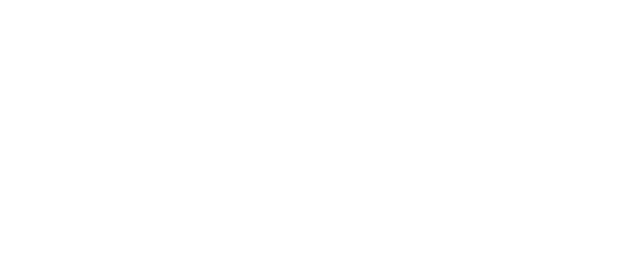
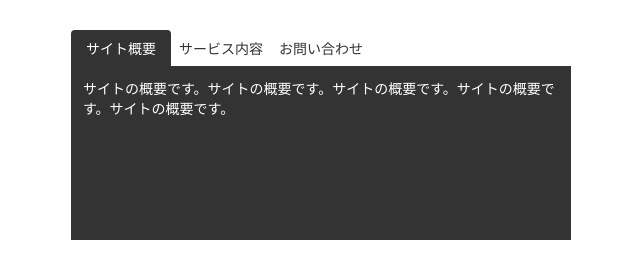
Before and after one commit to Kazuki-0528/MyTabMenu, a plain HTML site: page index.html in a window 1280 px wide. Shown: the whole page, without its empty margins (319-959 px from the left). Drawn offline with Linux system fonts and the light colour scheme.

Commit message:
[add]a:not(.active)を使用

```diff
--- a/css/styles.css
+++ b/css/styles.css
@@ -0,0 +1,47 @@
+body {
+  font-size: 14px;
+}
+
+.container {
+  margin: 30px auto;
+  width: 500px;
+}
+
+.menu {
+  list-style: none;
+  padding: 0;
+  margin: 0;
+  display: flex;
+}
+
+.menu li a {
+  display: inline-block;
+  width: 100px;
+  text-align: center;
+  padding: 8px 0;
+  color: #333;
+  text-decoration: none;
+  border-radius: 4px 4px 0 0;
+}
+
+.menu li a.active {
+  background: #333;
+  color: #fff
+}
+
+.menu li a:not(.active):hover {
+  opacity: 0.5;
+  transition: opacity 0.4s;
+}
+
+.content.active {
+  background: #333;
+  color: #fff;
+  min-height: 150px;
+  padding: 12px;
+  display: block;
+}
+
+.content {
+  display: none;
+}
--- a/index.html
+++ b/index.html
@@ -6,7 +6,23 @@
   <link rel="stylesheet" href="css/styles.css">
 </head>
 <body>
+  <div class="container">
+    <ul class="menu">
+      <li><a href="#" class="active">サイト概要</a></li>
+      <li><a href="#">サービス内容</a></li>
+      <li><a href="#">お問い合わせ</a></li>
+    </ul>
 
+    <section class="content active">
+      サイトの概要です。サイトの概要です。サイトの概要です。サイトの概要です。サイトの概要です。
+    </section>
+    <section class="content">
+      サービス内容。サービス内容。サービス内容。サービス内容。サービス内容。サービス内容。サービス内容。
+    </section>
+    <section class="content">
+      お問い合わせ。お問い合わせ。お問い合わせ。お問い合わせ。お問い合わせ。お問い合わせ。お問い合わせ。お問い合わせ。
+    </section>
+  </div>
 
   <script src="js/main.js"></script>
 </body>
```
